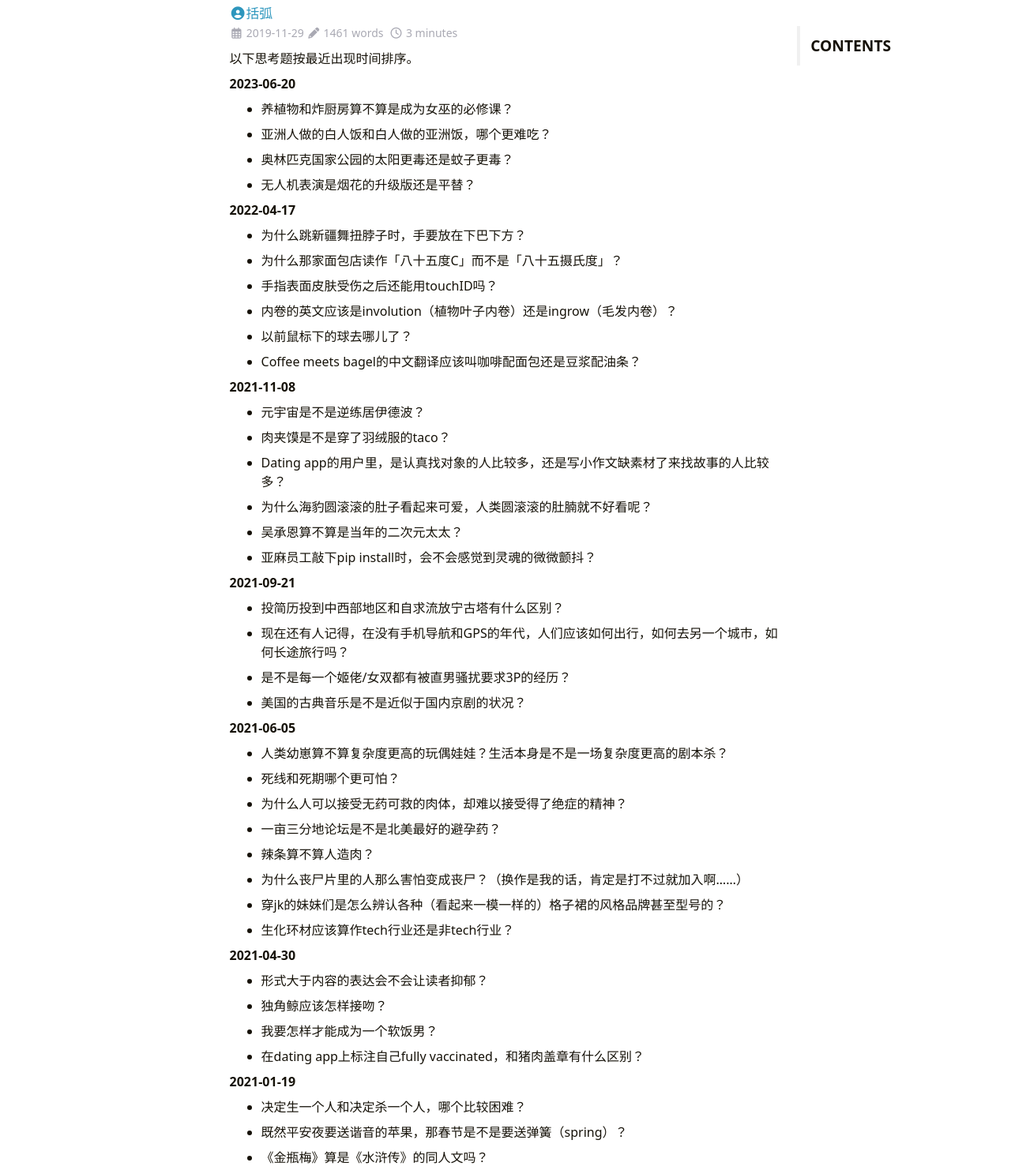
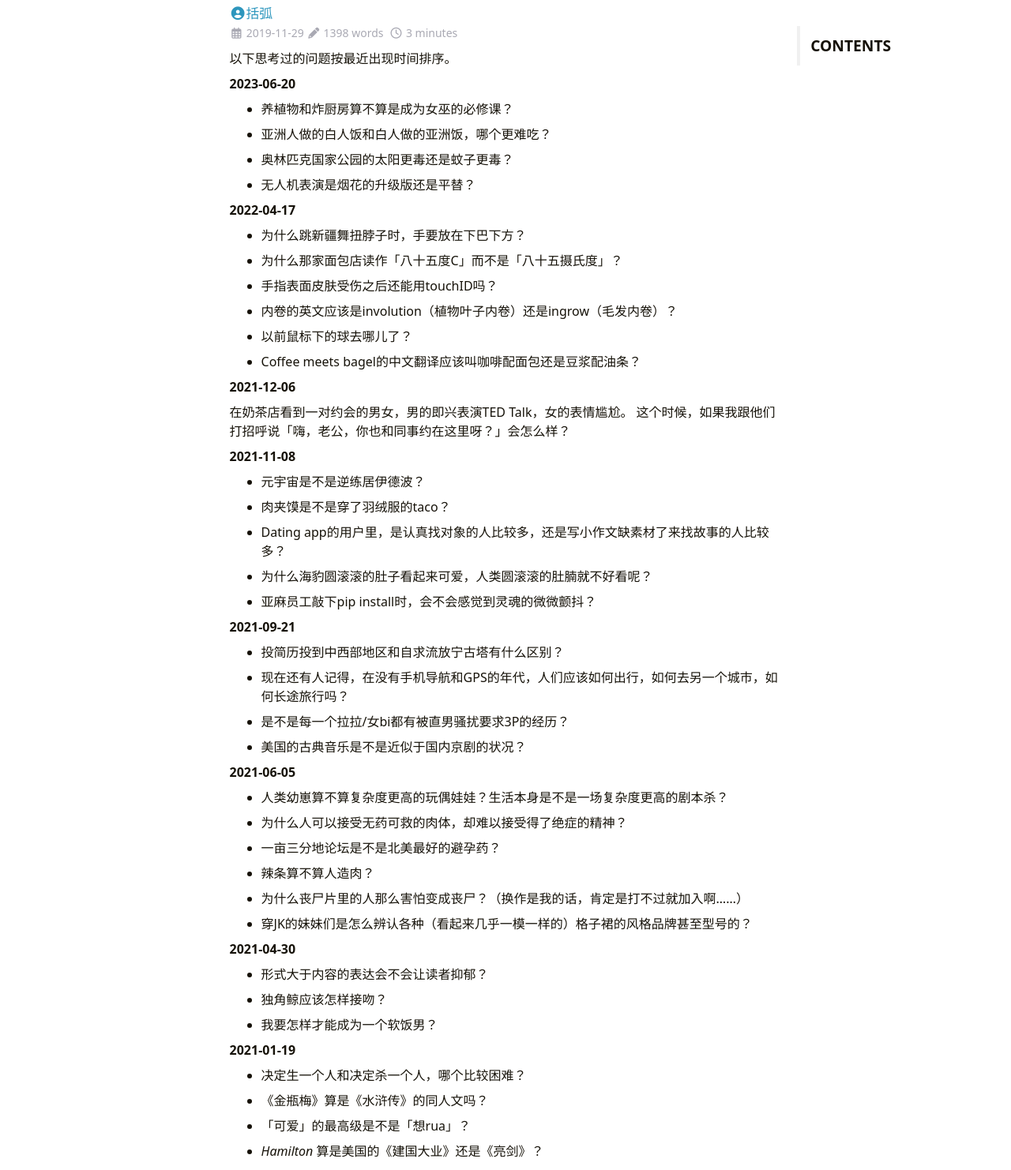
Before and after one commit to kuohu233/kuohu233.github.io, a plain HTML site: page posts/2019-11-29questions/index.html in a window 1280 px wide. Shown: the part 127-1609 px from the top of the page at 79% size. Drawn offline with nearby package versions, Linux system fonts and the light colour scheme; some packages are replaced by stand-ins of ours; a script that the page names is missing.

Commit message:
update post

```diff
--- a/index.xml
+++ b/index.xml
@@ -19,7 +19,7 @@
     <pubDate>Fri, 29 Nov 2019 09:00:00 -0800</pubDate>
     <author>括弧</author>
     <guid>https://kuohu233.github.io/posts/2019-11-29questions/</guid>
-    <description><![CDATA[以下思考题按最近出现时间排序。 2023-06-20 养植物和炸厨房算不算是成为女巫的必修课？ 亚洲人做的白人饭和白人做的亚洲饭，哪个更难吃？ 奥林匹克国家公园的太阳]]></description>
+    <description><![CDATA[以下思考过的问题按最近出现时间排序。 2023-06-20 养植物和炸厨房算不算是成为女巫的必修课？ 亚洲人做的白人饭和白人做的亚洲饭，哪个更难吃？ 奥林匹克国家公园]]></description>
 </item>
 <item>
     <title>如果30年的工资还不如随手买一套房子，我为什么要工作？</title>
--- a/posts/2019-11-29questions/index.html
+++ b/posts/2019-11-29questions/index.html
@@ -5,7 +5,7 @@
         <meta name="viewport" content="width=device-width, initial-scale=1">
         <meta name="robots" content="noodp" />
         <title>十万个人生难题 - 扌舌弓瓜</title><meta name="Description" content="Blog transferring."><meta property="og:title" content="十万个人生难题" />
-<meta property="og:description" content="以下思考题按最近出现时间排序。 2023-06-20 养植物和炸厨房算不算是成为女巫的必修课？ 亚洲人做的白人饭和白人做的亚洲饭，哪个更难吃？ 奥林匹克国家公园的太阳" />
+<meta property="og:description" content="以下思考过的问题按最近出现时间排序。 2023-06-20 养植物和炸厨房算不算是成为女巫的必修课？ 亚洲人做的白人饭和白人做的亚洲饭，哪个更难吃？ 奥林匹克国家公园" />
 <meta property="og:type" content="article" />
 <meta property="og:url" content="https://kuohu233.github.io/posts/2019-11-29questions/" /><meta property="og:image" content="https://kuohu233.github.io/logo.png"/><meta property="article:section" content="posts" />
 <meta property="article:published_time" content="2019-11-29T09:00:00-08:00" />
@@ -15,7 +15,7 @@
 <meta name="twitter:image" content="https://kuohu233.github.io/logo.png"/>
 
 <meta name="twitter:title" content="十万个人生难题"/>
-<meta name="twitter:description" content="以下思考题按最近出现时间排序。 2023-06-20 养植物和炸厨房算不算是成为女巫的必修课？ 亚洲人做的白人饭和白人做的亚洲饭，哪个更难吃？ 奥林匹克国家公园的太阳"/>
+<meta name="twitter:description" content="以下思考过的问题按最近出现时间排序。 2023-06-20 养植物和炸厨房算不算是成为女巫的必修课？ 亚洲人做的白人饭和白人做的亚洲饭，哪个更难吃？ 奥林匹克国家公园"/>
 <meta name="application-name" content="瞭望塔">
 <meta name="apple-mobile-web-app-title" content="瞭望塔"><meta name="msapplication-TileColor" content="#da532c"><link rel="shortcut icon" type="image/x-icon" href="/favicon.ico"/>
         <link rel="icon" type="image/png" sizes="32x32" href="/favicon-32x32.png">
@@ -30,7 +30,7 @@
         "mainEntityOfPage": {
             "@type": "WebPage",
             "@id": "https:\/\/kuohu233.github.io\/posts\/2019-11-29questions\/"
-        },"genre": "posts","wordcount":  1461 ,
+        },"genre": "posts","wordcount":  1398 ,
         "url": "https:\/\/kuohu233.github.io\/posts\/2019-11-29questions\/","datePublished": "2019-11-29T09:00:00-08:00","dateModified": "2019-11-29T09:00:00-08:00","publisher": {
             "@type": "Organization",
             "name": ""},"author": {
@@ -104,7 +104,7 @@
             <div class="toc-content" id="toc-content-auto"></div>
         </div><article class="page single"><h1 class="single-title animate__animated animate__flipInX">十万个人生难题</h1><div class="post-meta">
             <div class="post-meta-line"><span class="post-author"><a href="/" title="Author" rel="author" class="author"><i class="fas fa-user-circle fa-fw" aria-hidden="true"></i>括弧</a></span></div>
-            <div class="post-meta-line"><i class="far fa-calendar-alt fa-fw" aria-hidden="true"></i>&nbsp;<time datetime="2019-11-29">2019-11-29</time>&nbsp;<i class="fas fa-pencil-alt fa-fw" aria-hidden="true"></i>&nbsp;1461 words&nbsp;
+            <div class="post-meta-line"><i class="far fa-calendar-alt fa-fw" aria-hidden="true"></i>&nbsp;<time datetime="2019-11-29">2019-11-29</time>&nbsp;<i class="fas fa-pencil-alt fa-fw" aria-hidden="true"></i>&nbsp;1398 words&nbsp;
                 <i class="far fa-clock fa-fw" aria-hidden="true"></i>&nbsp;3 minutes&nbsp;</div>
         </div><div class="details toc" id="toc-static"  data-kept="">
                 <div class="details-summary toc-title">
@@ -112,7 +112,7 @@
                     <span><i class="details-icon fas fa-angle-right" aria-hidden="true"></i></span>
                 </div>
                 <div class="details-content toc-content" id="toc-content-static"><nav id="TableOfContents"></nav></div>
-            </div><div class="content" id="content"><p>以下思考题按最近出现时间排序。</p>
+            </div><div class="content" id="content"><p>以下思考过的问题按最近出现时间排序。</p>
 <p><strong>2023-06-20</strong></p>
 <ul>
 <li>
@@ -149,6 +149,9 @@
 <p>Coffee meets bagel的中文翻译应该叫咖啡配面包还是豆浆配油条？</p>
 </li>
 </ul>
+<p><strong>2021-12-06</strong></p>
+<p>在奶茶店看到一对约会的男女，男的即兴表演TED Talk，女的表情尴尬。
+这个时候，如果我跟他们打招呼说「嗨，老公，你也和同事约在这里呀？」会怎么样？</p>
 <p><strong>2021-11-08</strong></p>
 <ul>
 <li>
@@ -164,9 +167,6 @@
 <p>为什么海豹圆滚滚的肚子看起来可爱，人类圆滚滚的肚腩就不好看呢？</p>
 </li>
 <li>
-<p>吴承恩算不算是当年的二次元太太？</p>
-</li>
-<li>
 <p>亚麻员工敲下pip install时，会不会感觉到灵魂的微微颤抖？</p>
 </li>
 </ul>
@@ -179,7 +179,7 @@
 <p>现在还有人记得，在没有手机导航和GPS的年代，人们应该如何出行，如何去另一个城市，如何长途旅行吗？</p>
 </li>
 <li>
-<p>是不是每一个姬佬/女双都有被直男骚扰要求3P的经历？</p>
+<p>是不是每一个拉拉/女bi都有被直男骚扰要求3P的经历？</p>
 </li>
 <li>
 <p>美国的古典音乐是不是近似于国内京剧的状况？</p>
@@ -189,9 +189,6 @@
 <ul>
 <li>
 <p>人类幼崽算不算复杂度更高的玩偶娃娃？生活本身是不是一场复杂度更高的剧本杀？</p>
-</li>
-<li>
-<p>死线和死期哪个更可怕？</p>
 </li>
 <li>
 <p>为什么人可以接受无药可救的肉体，却难以接受得了绝症的精神？</p>
@@ -206,10 +203,7 @@
 <p>为什么丧尸片里的人那么害怕变成丧尸？（换作是我的话，肯定是打不过就加入啊……）</p>
 </li>
 <li>
-<p>穿jk的妹妹们是怎么辨认各种（看起来一模一样的）格子裙的风格品牌甚至型号的？</p>
-</li>
-<li>
-<p>生化环材应该算作tech行业还是非tech行业？</p>
+<p>穿JK的妹妹们是怎么辨认各种（看起来几乎一模一样的）格子裙的风格品牌甚至型号的？</p>
 </li>
 </ul>
 <p><strong>2021-04-30</strong></p>
@@ -223,9 +217,6 @@
 <li>
 <p>我要怎样才能成为一个软饭男？</p>
 </li>
-<li>
-<p>在dating app上标注自己fully vaccinated，和猪肉盖章有什么区别？</p>
-</li>
 </ul>
 <p><strong>2021-01-19</strong></p>
 <ul>
@@ -233,13 +224,13 @@
 <p>决定生一个人和决定杀一个人，哪个比较困难？</p>
 </li>
 <li>
-<p>既然平安夜要送谐音的苹果，那春节是不是要送弹簧（spring）？</p>
-</li>
-<li>
 <p>《金瓶梅》算是《水浒传》的同人文吗？</p>
 </li>
 <li>
-<p>男德班优秀毕业生是不是都去当偶像剧的男二号了？</p>
+<p>「可爱」的最高级是不是「想rua」？</p>
+</li>
+<li>
+<p><em>Hamilton</em> 算是美国的《建国大业》还是《亮剑》？</p>
 </li>
 </ul>
 <p><strong>2020-06-09</strong></p>
@@ -267,13 +258,10 @@
 </ul>
 <p><strong>2020-03-09</strong></p>
 <ul>
-<li>公司招人清理简历时发现有以前代课的TA，应不应该约一个面试？</li>
+<li>公司招人时发现有以前代课TA的简历，应不应该约一个面试？</li>
 </ul>
 <p><strong>2020-01-05</strong></p>
 <ul>
-<li>
-<p>A一边下载盗版，一边在网上大肆抨击盗版；B一边下载盗版，一边为盗版辩护，论证盗版的合理性。谁更恶劣？</p>
-</li>
 <li>
 <p>面对Fake News，应该怎么做比较好？</p>
 <p>a. 坚持辟谣，影响议程。</p>
@@ -288,6 +276,9 @@
 <p>理发店的灵魂在哪里？</p>
 <p>a. 门口旋转的红白蓝柱子</p>
 <p>b. 跟人八卦聊诗词歌赋人生理想的理发师</p>
+</li>
+<li>
+<p>美国工程师断代的主要原因是不是英制单位？</p>
 </li>
 </ul>
 <p><strong>2019-11-29</strong></p>
--- a/posts/index.xml
+++ b/posts/index.xml
@@ -17,7 +17,7 @@
     <pubDate>Fri, 29 Nov 2019 09:00:00 -0800</pubDate>
     <author>括弧</author>
     <guid>https://kuohu233.github.io/posts/2019-11-29questions/</guid>
-    <description><![CDATA[以下思考题按最近出现时间排序。 2023-06-20 养植物和炸厨房算不算是成为女巫的必修课？ 亚洲人做的白人饭和白人做的亚洲饭，哪个更难吃？ 奥林匹克国家公园的太阳]]></description>
+    <description><![CDATA[以下思考过的问题按最近出现时间排序。 2023-06-20 养植物和炸厨房算不算是成为女巫的必修课？ 亚洲人做的白人饭和白人做的亚洲饭，哪个更难吃？ 奥林匹克国家公园]]></description>
 </item>
 <item>
     <title>如果30年的工资还不如随手买一套房子，我为什么要工作？</title>
```
Also changed, not shown: index.html (+1 -1 lines).
